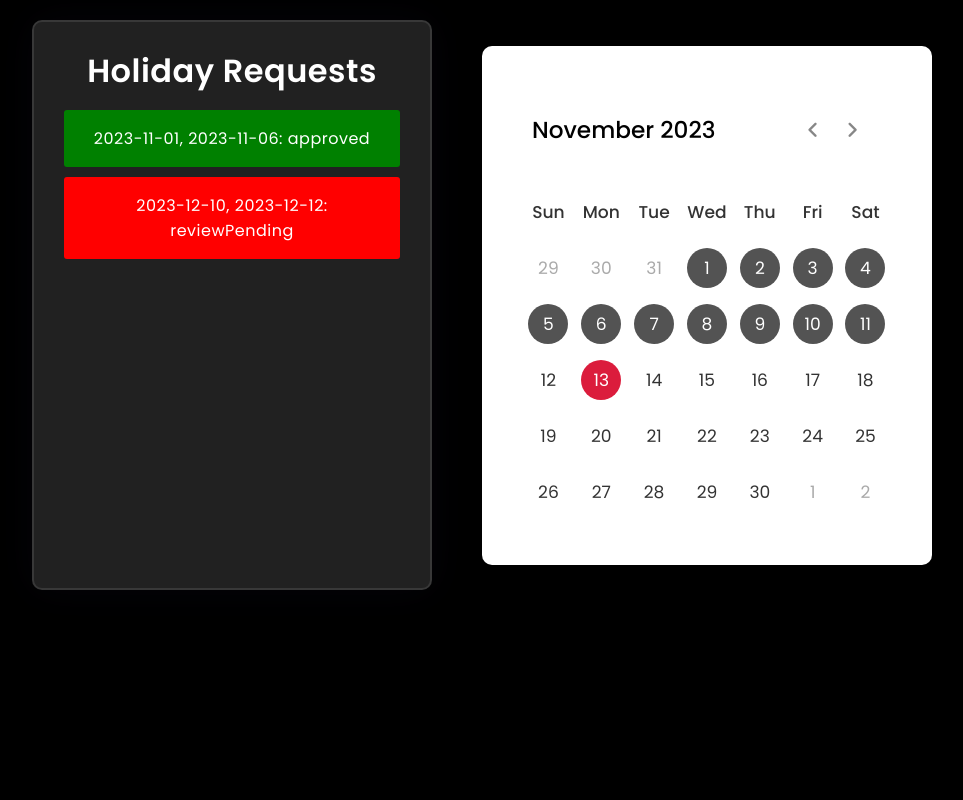
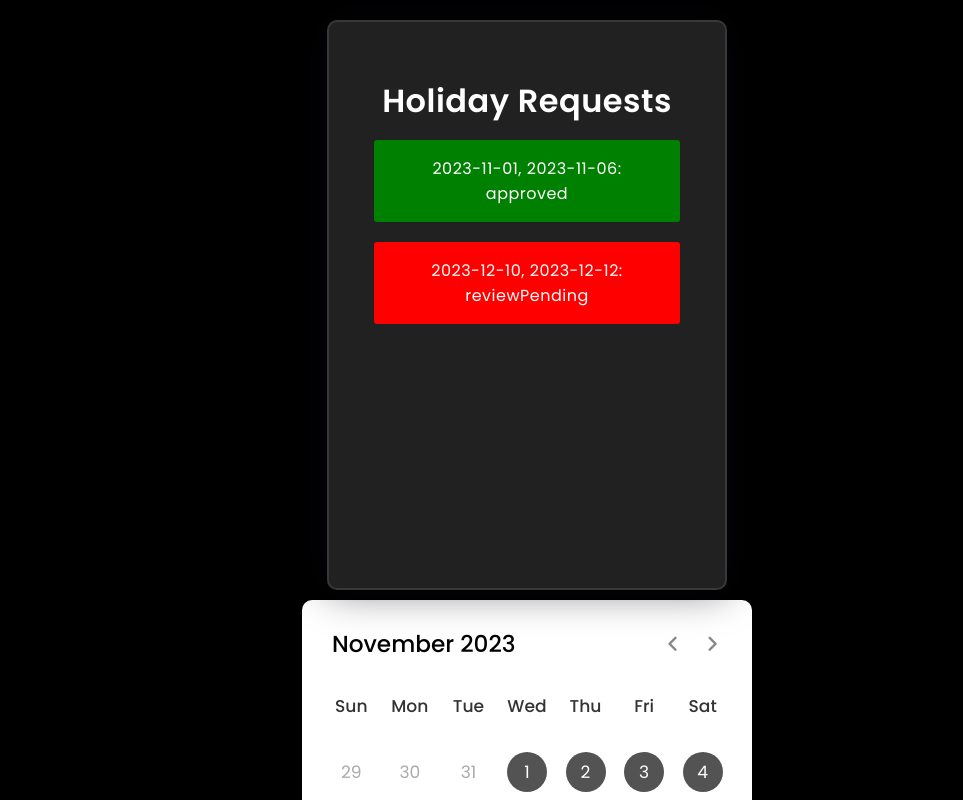
Before and after one commit to RobStarkie/PTO-Tracker, a React (Create React App) app in the folder pto-tracker/: page / in a window 1280 px wide. Both pictures are taken after typing "name@example.com", "Sample123" into the empty fields and a click on the button "Log In". Shown: the top 800 px of the page, without its empty margins (113-1076 px from the left). Built offline with nearby package versions, Linux system fonts and the light colour scheme.

Commit message:
fixed css

```diff
--- a/pto-tracker/src/HomeScreenFramework/Home.css
+++ b/pto-tracker/src/HomeScreenFramework/Home.css
@@ -1,18 +1,24 @@
-.containers{
-    position: relative;
+/* Horizontal List */
+.horizontal-list {
     display: flex;
-    flex-direction: column; /* Stacks items vertically */
+    list-style: none;
+    padding: 20px;
+    justify-content: center;
     align-items: center;
-    justify-content: center;
 }
 
-.containers div {
-    padding: 20px;
+.horizontal-list li {
+    margin-right: 20px; /* Adjust spacing between list items */
 }
 
-@media screen and (min-width: 900px) {
-    #homeScreenContainers {
-        display: flex;
-        flex-direction: row; /* Stacks items vertically */
+/* Media Query for Vertical List */
+@media screen and (max-width: 1400px) {
+    .horizontal-list {
+        flex-direction: column;
+    }
+
+    .horizontal-list li {
+        margin-right: 0; /* Remove right margin for vertical layout */
+        margin-bottom: 10px; /* Add spacing between list items in vertical layout */
     }
 }
--- a/pto-tracker/src/HomeScreenFramework/Home.tsx
+++ b/pto-tracker/src/HomeScreenFramework/Home.tsx
@@ -17,11 +17,11 @@ const Home: React.FC<HomeProps> = ({ handleLogout}) => {
                 <TopBar content=""></TopBar>
                 <div className = "horizontal-line"></div>
             </div>
-            <div className="containers" id="homeScreenContainers">
-                <div className="leftList"><LeftList content=''></LeftList></div>
-                <div className="middleCalendar"><Calendar></Calendar></div>
-                <div className="rightAddRequest"><RightAddRequest content=''></RightAddRequest></div>
-            </div>
+            <ul className="horizontal-list">
+                <li><LeftList content=''></LeftList></li>
+                <li><Calendar></Calendar></li>
+                <li><RightAddRequest content=''></RightAddRequest></li>
+            </ul>
         </div>
     );
 };
--- a/pto-tracker/src/HomeScreenFramework/HomeScreenComponents/LeftList.css
+++ b/pto-tracker/src/HomeScreenFramework/HomeScreenComponents/LeftList.css
@@ -4,8 +4,6 @@
   height: 570px;
   width: 400px;
   background-color: rgba(255,255,255,0.13);
-  top: 45%;
-  left: 17%;
   border-radius: 10px;
   backdrop-filter: blur(10px);
   border: 2px solid rgba(255,255,255,0.1);
--- a/pto-tracker/src/HomeScreenFramework/HomeScreenComponents/RightAddRequest.css
+++ b/pto-tracker/src/HomeScreenFramework/HomeScreenComponents/RightAddRequest.css
@@ -0,0 +1,6 @@
+.rightComponentContainer{
+    height: 570px;
+    width: 400px;
+    margin-top: 10px;
+    backdrop-filter: blur(10px);
+}
--- a/pto-tracker/src/HomeScreenFramework/HomeScreenComponents/RightAddRequest.tsx
+++ b/pto-tracker/src/HomeScreenFramework/HomeScreenComponents/RightAddRequest.tsx
@@ -1,4 +1,4 @@
-import React from "react";
+import React, { useState } from "react";
 import './RightAddRequest.css'
 
 interface RightAddRequestProps {
@@ -6,9 +6,33 @@ interface RightAddRequestProps {
 }
 
 const RightAddRequest: React.FC<RightAddRequestProps> = ({ content }) => {
+    const [startDate, setStartDate] = useState<string | null>(null);
+    const [endDate, setEndDate] = useState<string | null>(null);
+
+    const handleNewHolidayRequest = () => {
+        //submit new holiday request
+        //submitNewRequest(startDate, endDate);
+      };
+
     return (
-        <div>
+        <div className="rightComponentContainer">
+            <form className="rightComponentForm">
+                <h1 className="rightComponentHeader">Enter a New Request</h1>
+                <label htmlFor="startDate">Start Date</label>
+                <input type="text" placeholder="dd/mm/yyyy" id="startDate" required onChange={e =>{
+                    setStartDate(e.target.value);
+                    e.preventDefault();
+                }} />
 
+
+                <label htmlFor="endDate">End Date</label>
+                <input type="text" placeholder="dd/mm/yyyy" id="endDate" required onChange={e => {
+                    setEndDate(e.target.value);
+                    e.preventDefault();
+                }}/>
+
+                <button onClick={handleNewHolidayRequest}>Submit New Request</button>
+            </form>
         </div>
     );
 };
```
